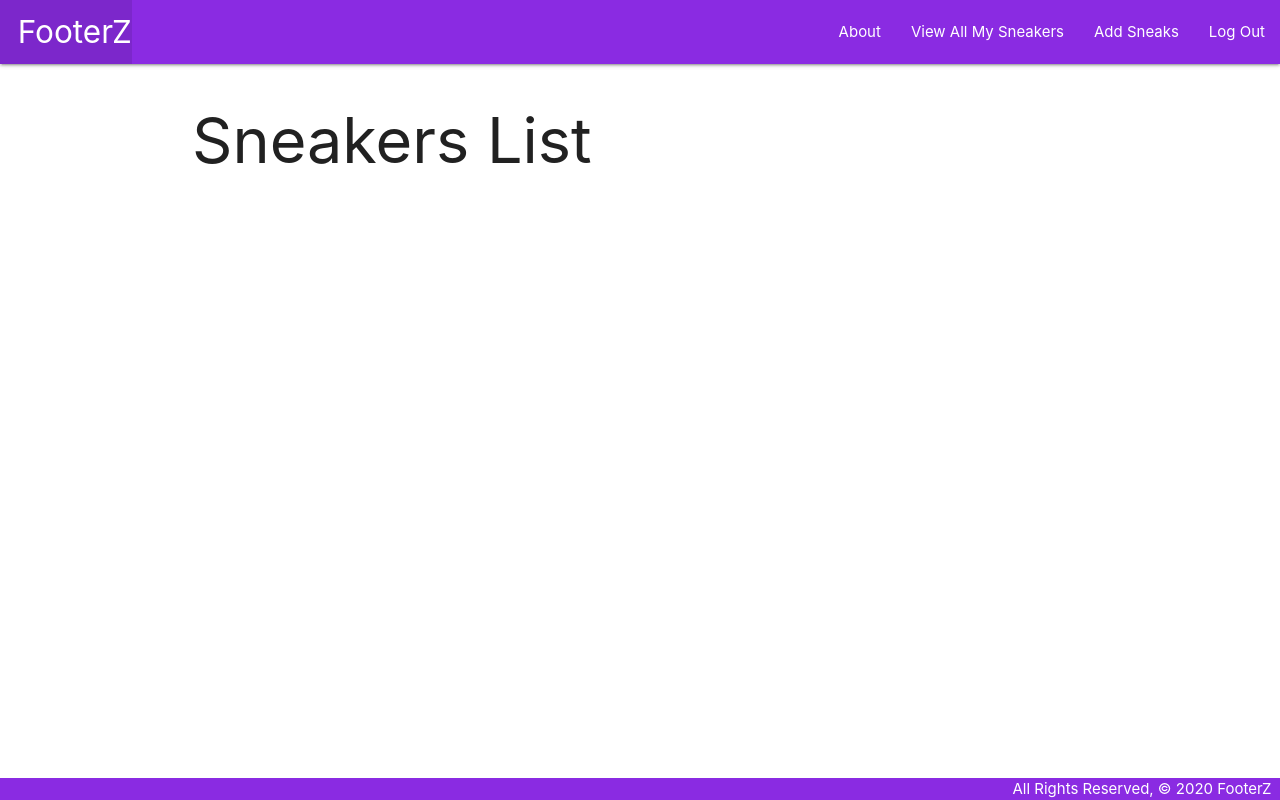
After one commit to RobBloxham/SEIProject4FooterZ, a Django app: page /sneakers/ in a window 1280 px wide. The commit adds this page. Run offline with Django 3.2, Linux system fonts and the light colour scheme; the visitor is signed in with stand-in values (Sample User, id 1); data that the repository does not hold is empty.

Commit message:
fleshed out more functionality missue with uploading photos non descript uploading

```diff
--- a/main_app/models.py
+++ b/main_app/models.py
@@ -15,7 +15,7 @@ class Sneakers(models.Model):
 
 class Photo(models.Model):
     url = models.CharField(max_length=200)
-    cat = models.ForeignKey(Sneakers, on_delete=models.CASCADE)
+    sneakers = models.ForeignKey(Sneakers, on_delete=models.CASCADE)
 
     def __str__(self):
-        return f"Photo for cat_id: {self.snakers_id} @{self.url}"
+        return f"Photo for sneakers_id: {self.snakers_id} @{self.url}"
--- a/main_app/templates/base.html
+++ b/main_app/templates/base.html
@@ -20,6 +20,7 @@
         <ul class="right">
           <li><a href="/about">About</a></li>
           {% if user.is_authenticated %}
+          <li><a href="{% url 'index' %}">View All My Sneakers</a></li>
           <li><a href="{% url 'sneakers_create' %}">Add Sneaks</a></li>
           <li><a href="{% url 'logout' %}">Log Out</a></li>
           {% else %}
--- /dev/null
+++ b/main_app/templates/sneakers/index.html
@@ -0,0 +1,20 @@
+{% extends 'base.html' %}
+{% block content %}
+
+<h1>Sneakers List</h1>
+
+{% for sneakers in sneakers %}
+  <div class="card">
+  <a href="{% url 'detail' sneakers.id %}">
+    <div class="card-content">
+      <span class="card-title">{{ sneakers.name }}</span>
+      <p>Brand: {{ sneakers.brand }}</p>
+      <p>Description: {{ sneakers.description }}</p>
+      <p>Colorway: {{  sneakers.colorway }}</p>
+      <p>Year: {{  sneakers.year }}</p>
+    </div>
+    </a>
+  </div>
+{% endfor %}
+
+{% endblock %}
--- a/main_app/urls.py
+++ b/main_app/urls.py
@@ -9,6 +9,7 @@ urlpatterns = [
     path('sneakers/create/', views.SneakersCreate.as_view(), name='sneakers_create'),
     path('sneakers/<int:pk>/update/', views.SneakersUpdate.as_view(), name='sneakers_update'),
     path('sneakers/<int:pk>/delete/', views.SneakersDelete.as_view(), name='sneakers_delete'),
+    path('sneakers/<int:sneakers_id>/add_photo/', views.add_photo, name='add_photo'),
     path('accounts/signup/', views.signup, name='signup'),
 
 ]
--- a/main_app/views.py
+++ b/main_app/views.py
@@ -14,7 +14,7 @@ BUCKET='catcol'
 
 # Define the home view
 @login_required
-def add_photo(request, cat_id):
+def add_photo(request, sneakers_id):
     # photo-file will be the "name" attribute on the <input type="file">
     photo_file = request.FILES.get('photo-file', None)
     if photo_file:
```
Also changed, not shown: main_app/templates/sneakers/detail.html (added, +34 -0 lines), main_app/migrations/0002_auto_20201012_0007.py (added).
